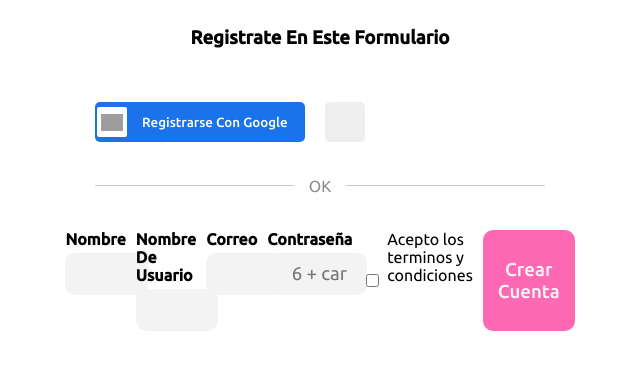
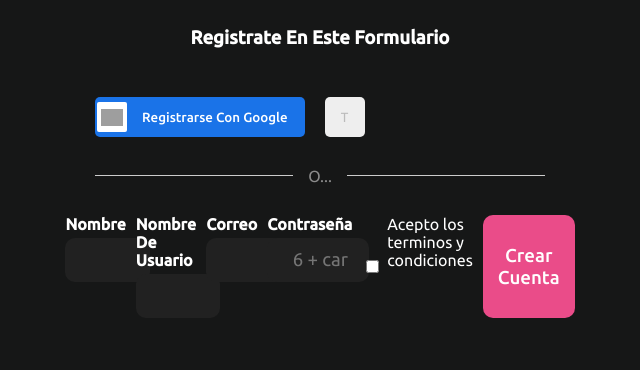
Before and after one commit to Manueldavid77/Formulario, a plain HTML site: page index.html in a window 1280 px wide. Shown: the whole page, without its empty margins (320-960 px from the left). Drawn offline with Linux system fonts and the light colour scheme; grey boxes are pictures that could not be loaded.

Commit message:
2 files modified

```diff
--- a/index.html
+++ b/index.html
@@ -5,7 +5,6 @@
     <meta http-equiv="X-UA-Compatible" content="IE=edge" />
     <meta name="viewport" content="width=device-width, initial-scale=1.0" />
     <link rel="stylesheet" href="styles.css" />
-
     <title>Login Form</title>
   </head>
   <body>
@@ -22,12 +21,12 @@
           <span>Registrarse Con Google</span>
         </button>
         <button class="twitter-btn">
-          <picture></picture>
+          <picture>T</picture>
         </button>
       </div>
       <div class="separador">
         <hr />
-        <span>OK</span>
+        <span>O...</span>
         <hr />
       </div>
       <form action="" method="">
@@ -36,17 +35,14 @@
             <span>Nombre</span>
             <input id="name" type="text" />
           </label>
-
           <label for="userName">
             <span>Nombre De Usuario</span>
             <input id="userName" type="text" />
           </label>
-
           <label for="email">
             <span>Correo</span>
             <input id="email" type="email" />
           </label>
-
           <label for="password">
             <span>Contraseña</span>
             <input
@@ -55,12 +51,10 @@
               placeholder=" 6 + caracteres"
             />
           </label>
-
           <label class="checkbox" for="checkbox">
             <input type="checkbox" />
             <span>Acepto los terminos y condiciones</span>
           </label>
-
           <button class="enviar" type="submit">Crear Cuenta</button>
         </div>
       </form>
--- a/styles.css
+++ b/styles.css
@@ -4,14 +4,19 @@
   font-family: 'Ubuntu', sans-serif;
 }
 
+body{
+  background-color: #161717;
+  color: white;
+}
+
 .container {
+  margin: auto;
   display: flex;
   flex-direction: column;
   align-items: center;
   justify-content: center;
-  gap: 35px;
+  gap: 30px;
   width: 450px;
-  margin: auto;
 }
 
 .botones {
@@ -21,8 +26,7 @@
 }
 
 .google-btn {
-  background-color: #1a73eb;
-  color: white;
+  background-color: #1a73e8;
   border: none;
   border-radius: 5px;
   height: 40px;
@@ -90,12 +94,14 @@
   gap: 10px;
   width: 100%;
 }
+
 form {
   display: flex;
   flex-direction: column;
   align-items: stretch;
   gap: 20px;
 }
+
 label {
   display: flex;
   flex-direction: column;
@@ -108,34 +114,36 @@ label span {
 
 .inputs label input {
   width: 70%;
-  background-color: #f3f3f4;
-  border: none;
+  background-color: #212121;
+  border: solid 1px transparent;
   padding: 10px 20px;
   border-radius: 10px;
   outline: none;
   font-size: 14pt;
+  color: white;
 }
 
 label input {
-  width: 100%;
-  background-color: #f3f3f4;
-  border: none;
+  width: 90%;
+  background-color: #212121;
+  border: solid 1px transparent;
   padding: 10px 20px;
   border-radius: 10px;
   outline: none;
   font-size: 14pt;
   transition: background-color 0.2s, border 0.2s, box-shadow 0.2s;
+  color: white;
 }
 
 label input:hover {
-  background-color: whitesmoke;
-  border: solid 1px white;
+  background-color: #454045;
+  border: solid 1px #212121;
   box-shadow: 0 0 4px #eb50ff4f;
 }
 
 label input:focus {
-  background-color: whitesmoke;
-  border: solid 1px white;
+  background-color: #454540;
+  border: solid 1px #212121;
   box-shadow: 0 0 4px #eb50ff4f;
 }
 
@@ -144,7 +152,7 @@ label input:focus {
   flex-direction: row;
 }
 
-.checkbox input [type='checkbox'] {
+.checkbox input [type="checkbox"] {
   width: 20px;
 }
 
@@ -153,8 +161,8 @@ label input:focus {
 }
 
 .enviar {
-  background-color: hotpink;
-  color: whitesmoke;
+  background-color: #ea4c89;
+  color: white;
   font-weight: 500;
   font-size: 14pt;
   text-align: center;
```
